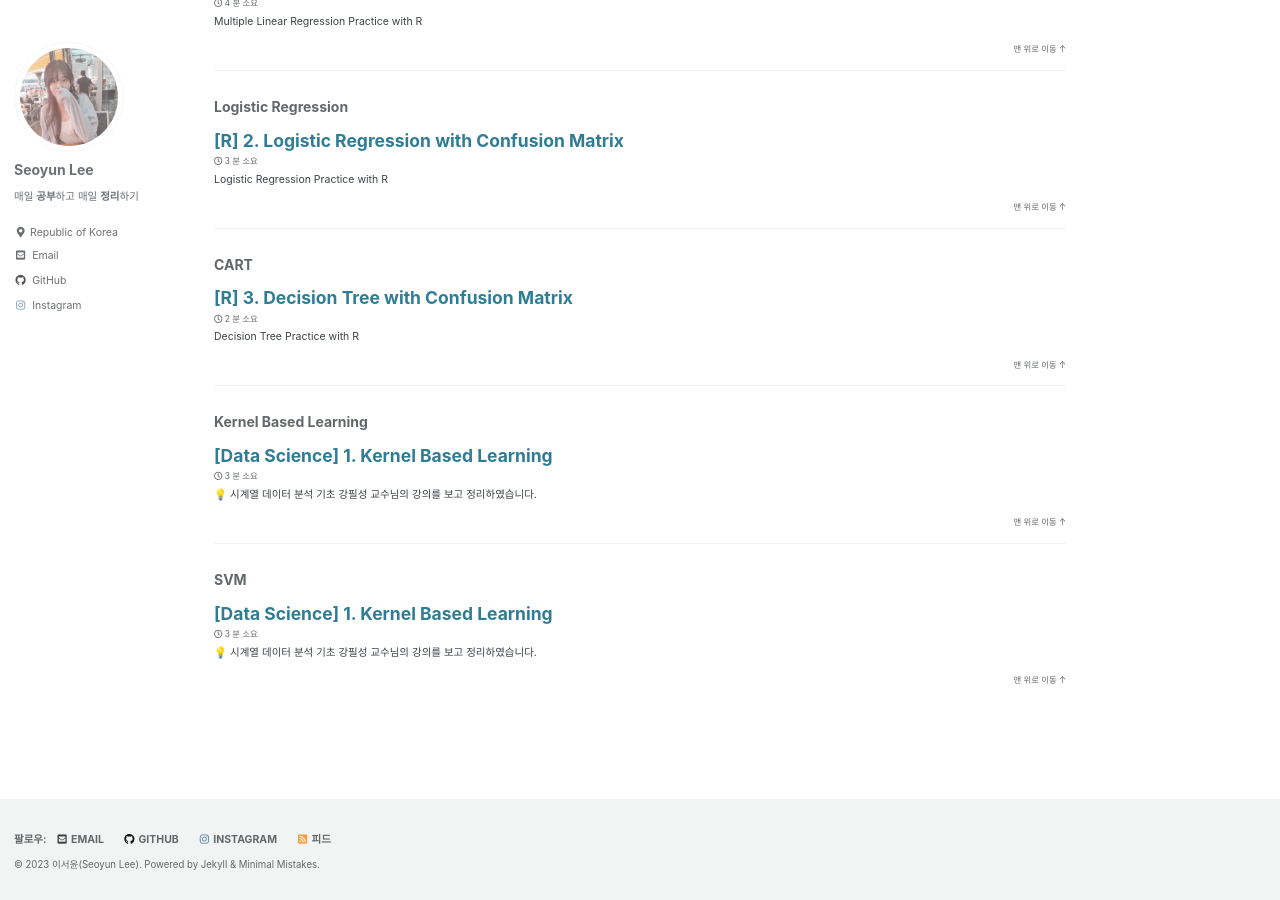
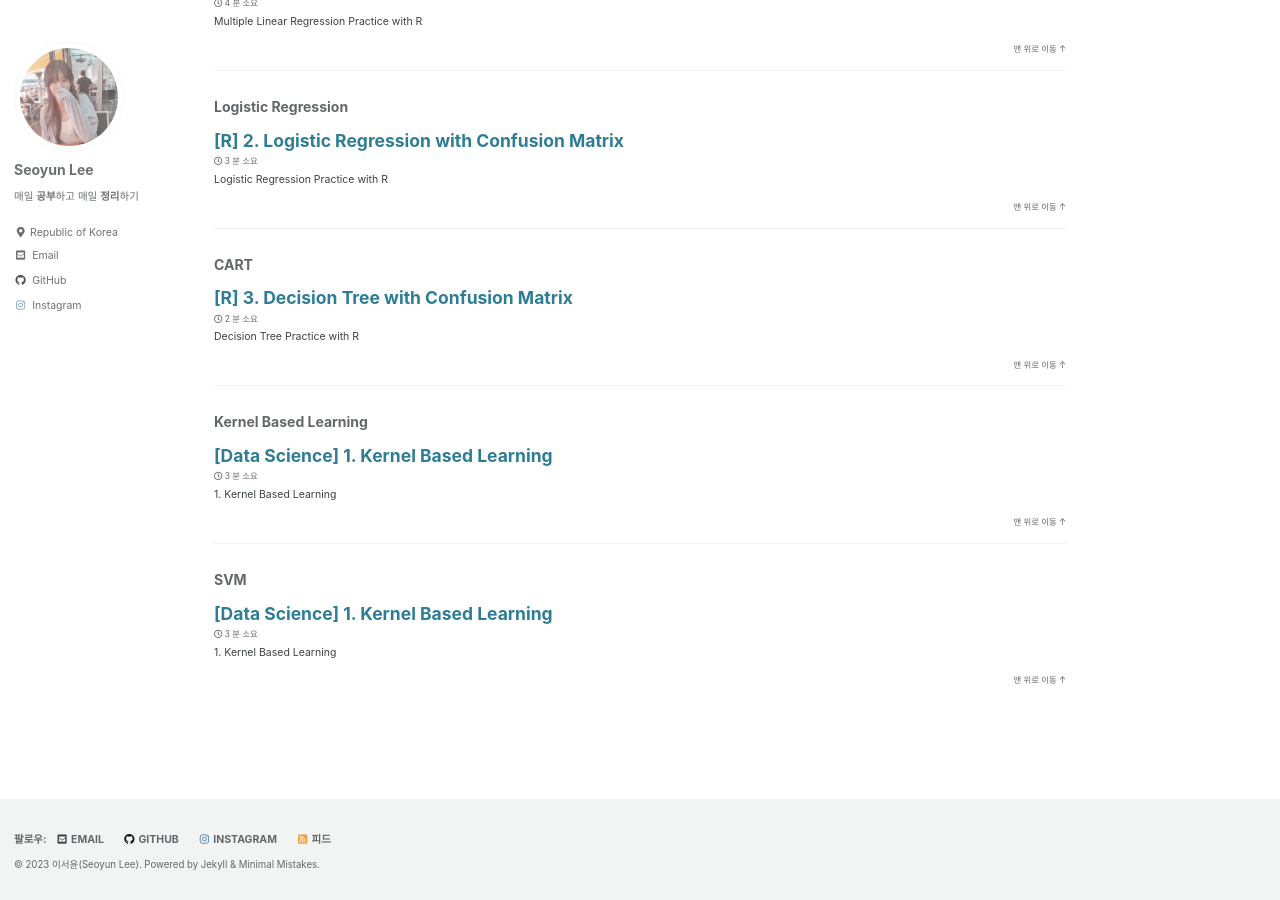
Before and after one commit to seoyun2/seoyun2.github.io, a Jekyll site: the page built from _pages/category-archive.md, in a window 1280 px wide and 900 px high, scrolled down 4265 px. Built offline with Jekyll 4.4.1, drawn with Linux system fonts in a browser that asks for light colours; cached includes are drawn as plain includes; some of the changed text lies outside the part shown.

Commit message:
Update 2023-02-15-kernel-based-learning1.md

```diff
--- a/_posts/2023-02-15-kernel-based-learning1.md
+++ b/_posts/2023-02-15-kernel-based-learning1.md
@@ -14,11 +14,11 @@
 use_math: true
 ---
 
-💡 시계열 데이터 분석 기초 <br>
+# 1.  Kernel Based Learning
+
+💡 Data Science <br>
 **강필성** 교수님의 강의를 보고 정리하였습니다.
 {: .notice--info}
-
-# 1.  Kernel Based Learning
 
 ## 이론적 배경
 
```
